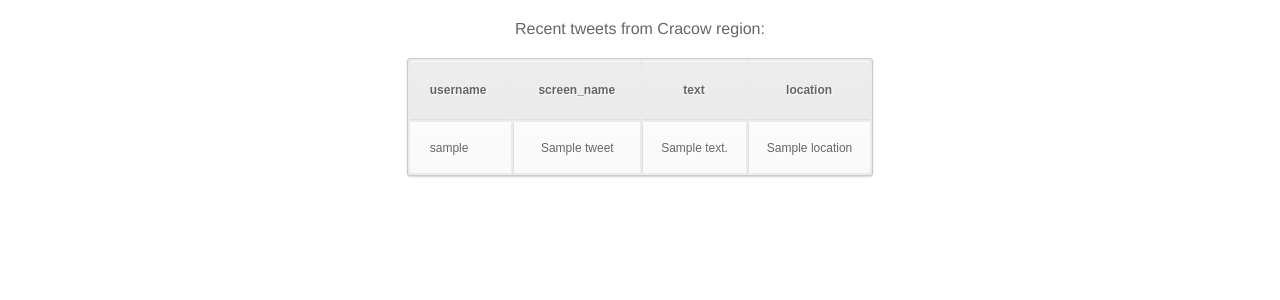
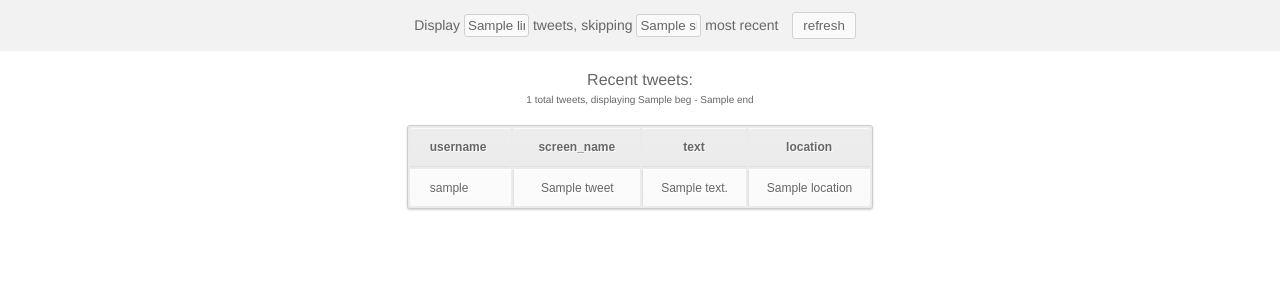
Before and after one commit to dextero/mongodb-tutorial, a Django app: template mongo-vs-django/benchmark/orm/templates/tweets.html in a window 1280 px wide. Shown: the top 300 px of the page. Run offline with Django 3.2, Linux system fonts and the light colour scheme; the template is opened without the code that fills it: most values are stand-ins (such as "Sample title", 1, 10 or a date in 2020); parts of the project's set-up code (start-up, migrations or seed data) failed here and were passed over.

Commit message:
Extract .css to separate file, some visual adjustments

```diff
--- a/mongo-vs-django/benchmark/benchmark/settings.py
+++ b/mongo-vs-django/benchmark/benchmark/settings.py
@@ -48,7 +48,7 @@ MIDDLEWARE_CLASSES = (
 )
 
 TEMPLATE_DIRS = (
-    '/home/dex/studia/db2/mongodb-tutorial/mongo-vs-django/benchmark/orm/templates',
+    os.path.join(BASE_DIR, 'orm/templates'),
 )
 
 ROOT_URLCONF = 'benchmark.urls'
@@ -84,3 +84,4 @@ USE_TZ = True
 # https://docs.djangoproject.com/en/1.6/howto/static-files/
 
 STATIC_URL = '/static/'
+STATICFILES_DIRS = [ os.path.join(BASE_DIR, 'static') ]
--- a/mongo-vs-django/benchmark/benchmark/urls.py
+++ b/mongo-vs-django/benchmark/benchmark/urls.py
@@ -1,7 +1,7 @@
+from django.conf import settings
 from django.conf.urls import patterns, include, url
-
+from django.conf.urls.static import static
 from django.contrib import admin
-import orm
 
 admin.autodiscover()
 
@@ -12,4 +12,4 @@ urlpatterns = patterns('',
 
     url(r'^admin/', include(admin.site.urls)),
     url(r'^tweets/', 'orm.views.get_tweets'),
-)
+) + static(settings.STATIC_URL, document_root=settings.STATIC_ROOT)
--- a/mongo-vs-django/benchmark/orm/templates/tweets.html
+++ b/mongo-vs-django/benchmark/orm/templates/tweets.html
@@ -1,121 +1,25 @@
+{% load staticfiles %}
 <!DOCTYPE html>
 <html>
 <head lang="en">
     <meta charset="UTF-8">
     <title></title>
-    <style>
-        table a:link {
-            color: #666;
-            font-weight: bold;
-            text-decoration:none;
-        }
-        table a:visited {
-            color: #999999;
-            font-weight:bold;
-            text-decoration:none;
-        }
-        table a:active,
-        table a:hover {
-            color: #bd5a35;
-            text-decoration:underline;
-        }
-        table {
-            font-family:Arial, Helvetica, sans-serif;
-            color:#666;
-            font-size:12px;
-            text-shadow: 1px 1px 0px #fff;
-            background:#eaebec;
-            margin:20px auto;
-            border:#ccc 1px solid;
-
-            -moz-border-radius:3px;
-            -webkit-border-radius:3px;
-            border-radius:3px;
-
-            -moz-box-shadow: 0 1px 2px #d1d1d1;
-            -webkit-box-shadow: 0 1px 2px #d1d1d1;
-            box-shadow: 0 1px 2px #d1d1d1;
-        }
-        table th {
-            padding:21px 25px 22px 25px;
-            border-top:1px solid #fafafa;
-            border-bottom:1px solid #e0e0e0;
-
-            background: #ededed;
-            background: -webkit-gradient(linear, left top, left bottom, from(#ededed), to(#ebebeb));
-            background: -moz-linear-gradient(top,  #ededed,  #ebebeb);
-        }
-        table th:first-child {
-            text-align: left;
-            padding-left:20px;
-        }
-        table tr:first-child th:first-child {
-            -moz-border-radius-topleft:3px;
-            -webkit-border-top-left-radius:3px;
-            border-top-left-radius:3px;
-        }
-        table tr:first-child th:last-child {
-            -moz-border-radius-topright:3px;
-            -webkit-border-top-right-radius:3px;
-            border-top-right-radius:3px;
-        }
-        table tr {
-            text-align: center;
-            padding-left:20px;
-        }
-        table td:first-child {
-            text-align: left;
-            padding-left:20px;
-            border-left: 0;
-        }
-        table td {
-            padding:18px;
-            border-top: 1px solid #ffffff;
-            border-bottom:1px solid #e0e0e0;
-            border-left: 1px solid #e0e0e0;
-
-            background: #fafafa;
-            background: -webkit-gradient(linear, left top, left bottom, from(#fbfbfb), to(#fafafa));
-            background: -moz-linear-gradient(top,  #fbfbfb,  #fafafa);
-        }
-        table tr.even td {
-            background: #f6f6f6;
-            background: -webkit-gradient(linear, left top, left bottom, from(#f8f8f8), to(#f6f6f6));
-            background: -moz-linear-gradient(top,  #f8f8f8,  #f6f6f6);
-        }
-        table tr:last-child td {
-            border-bottom:0;
-        }
-        table tr:last-child td:first-child {
-            -moz-border-radius-bottomleft:3px;
-            -webkit-border-bottom-left-radius:3px;
-            border-bottom-left-radius:3px;
-        }
-        table tr:last-child td:last-child {
-            -moz-border-radius-bottomright:3px;
-            -webkit-border-bottom-right-radius:3px;
-            border-bottom-right-radius:3px;
-        }
-        table tr:hover td {
-            background: #f2f2f2;
-            background: -webkit-gradient(linear, left top, left bottom, from(#f2f2f2), to(#f0f0f0));
-            background: -moz-linear-gradient(top,  #f2f2f2,  #f0f0f0);
-        }
-
-        body {
-            text-align: center;
-        }
-
-        div .header {
-            font: 16px helvetica;
-            color: #666666;
-            margin-top: 20px;
-        }
-    </style>
+    <link rel="stylesheet" href="{% static 'tweets.css' %}">
 </head>
 <body>
     <div class="content">
-        <div class="header">Recent tweets from Cracow region:</div>
+        <div class="form">
+            <form>
+                Display
+                <input name="limit" type="text" size="5" value="{{ limit }}">
+                tweets, skipping
+                <input name="skip" type="text" size="5" value="{{ skip }}">
+                most recent
+                <input class="submit" type="submit" value="refresh">
+            </form>
+        </div>
+        <div class="header">Recent tweets:</div>
+        <div class="info">{{ tweet_count }} total tweets, displaying {{ beg }} - {{ end }}</div>
         <table>
             <thead>
                 <th>username</th>
--- a/mongo-vs-django/benchmark/orm/views.py
+++ b/mongo-vs-django/benchmark/orm/views.py
@@ -37,6 +37,10 @@ def get_tweets(request):
         })
 
     args = {
+        'beg': beg,
+        'end': end,
+        'limit': limit,
+        'skip': skip,
         'tweet_count': tweet_count,
         'tweets': preprocessed_tweets[::-1]
     }
--- /dev/null
+++ b/mongo-vs-django/benchmark/static/tweets.css
@@ -0,0 +1,153 @@
+table a:link {
+    color: #666;
+    font-weight: bold;
+    text-decoration: none;
+}
+
+table a:visited {
+    color: #999999;
+    font-weight: bold;
+    text-decoration: none;
+}
+
+table a:active,
+table a:hover {
+    color: #bd5a35;
+    text-decoration: underline;
+}
+
+table {
+    font-family: Arial, Helvetica, sans-serif;
+    color: #666;
+    font-size: 12px;
+    text-shadow: 1px 1px 0px #fff;
+    background: #eaebec;
+    margin: 20px auto;
+    border: #ccc 1px solid;
+
+    -moz-border-radius: 3px;
+    -webkit-border-radius: 3px;
+    border-radius: 3px;
+
+    -moz-box-shadow: 0 1px 2px #d1d1d1;
+    -webkit-box-shadow: 0 1px 2px #d1d1d1;
+    box-shadow: 0 1px 2px #d1d1d1;
+}
+
+table th {
+    padding: 11px 25px 12px 25px;
+    border-top: 1px solid #fafafa;
+    border-bottom: 1px solid #e0e0e0;
+
+    background: #ededed;
+    background: -webkit-gradient(linear, left top, left bottom, from(#ededed), to(#ebebeb));
+    background: -moz-linear-gradient(top,  #ededed,  #ebebeb);
+}
+
+table th:first-child {
+    text-align: left;
+    padding-left: 20px;
+}
+
+table tr:first-child th:first-child {
+    -moz-border-radius-topleft: 3px;
+    -webkit-border-top-left-radius: 3px;
+    border-top-left-radius: 3px;
+}
+
+table tr:first-child th:last-child {
+    -moz-border-radius-topright: 3px;
+    -webkit-border-top-right-radius: 3px;
+    border-top-right-radius: 3px;
+}
+
+table tr {
+    text-align: center;
+    padding-left: 20px;
+}
+
+table td:first-child {
+    text-align: left;
+    padding-left: 20px;
+    border-left: 0;
+}
+
+table td {
+    padding: 11px 18px;
+    border-top: 1px solid #ffffff;
+    border-bottom: 1px solid #e0e0e0;
+    border-left: 1px solid #e0e0e0;
+
+    background: #fafafa;
+    background: -webkit-gradient(linear, left top, left bottom, from(#fbfbfb), to(#fafafa));
+    background: -moz-linear-gradient(top,  #fbfbfb,  #fafafa);
+}
+
+table tr.even td {
+    background: #f6f6f6;
+    background: -webkit-gradient(linear, left top, left bottom, from(#f8f8f8), to(#f6f6f6));
+    background: -moz-linear-gradient(top,  #f8f8f8,  #f6f6f6);
+}
+
+table tr:last-child td {
+    border-bottom: 0;
+}
+
+table tr:last-child td:first-child {
+    -moz-border-radius-bottomleft: 3px;
+    -webkit-border-bottom-left-radius: 3px;
+    border-bottom-left-radius: 3px;
+}
+
+table tr:last-child td:last-child {
+    -moz-border-radius-bottomright: 3px;
+    -webkit-border-bottom-right-radius: 3px;
+    border-bottom-right-radius: 3px;
+}
+
+table tr:hover td {
+    background: #f2f2f2;
+    background: -webkit-gradient(linear, left top, left bottom, from(#f2f2f2), to(#f0f0f0));
+    background: -moz-linear-gradient(top,  #f2f2f2,  #f0f0f0);
+}
+
+
+body {
+    text-align: center;
+    color: #666666;
+    font: 14px helvetica;
+    padding: 0px;
+    margin: 0px;
+}
+
+div .form {
+    background: #f2f2f2;
+    padding: 10px;
+    margin: 0px;
+}
+
+input {
+    border: 1px solid #d1d1d1;
+    -moz-border-radius: 3px;
+    -webkit-border-radius: 3px;
+    border-radius: 3px;
+    padding: 3px;
+    background: #fafafa;
+    color: #666666;
+    text-align: right;
+}
+
+.submit {
+    margin: 2px 10px;
+    padding: 5px 10px;
+}
+
+div .header {
+    font: 16px helvetica;
+    margin-top: 20px;
+}
+
+div .info {
+    font: 10px helvetica;
+    margin: 5px;
+}
```
